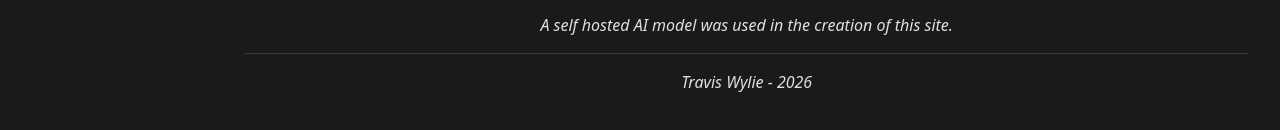
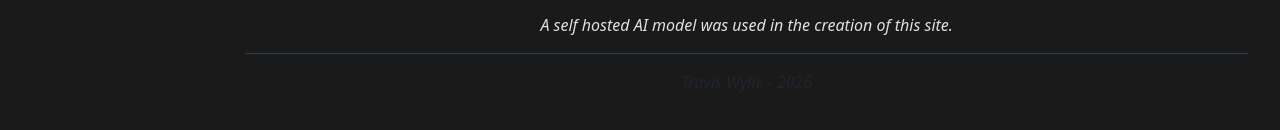
Before and after one commit to Justiphi/reactportfolio, a React (Create React App) app: page / in a window 1280 px wide. Shown: the part 892-1022 px from the top of the page. Built offline with nearby package versions, Linux system fonts and the light colour scheme.

Commit message:
update footer for all pages

```diff
--- a/src/App.js
+++ b/src/App.js
@@ -58,9 +58,6 @@ function Home() {
         <br />
         <br />
         <p><i>A self hosted AI model was used in the creation of this site.</i></p>
-        <hr />
-        <p><i>Travis Wylie - 2026</i></p>
-
       </div>
     </>
   );
@@ -119,6 +116,8 @@ function App() {
               <Route path="/projects" element={<Projects />} />
               <Route path="/contact" element={<ContactPage />} />
             </Routes>
+            <hr />
+            <p><i>Travis Wylie - 2026</i></p>
           </main>
         </div>
       </div>
```
